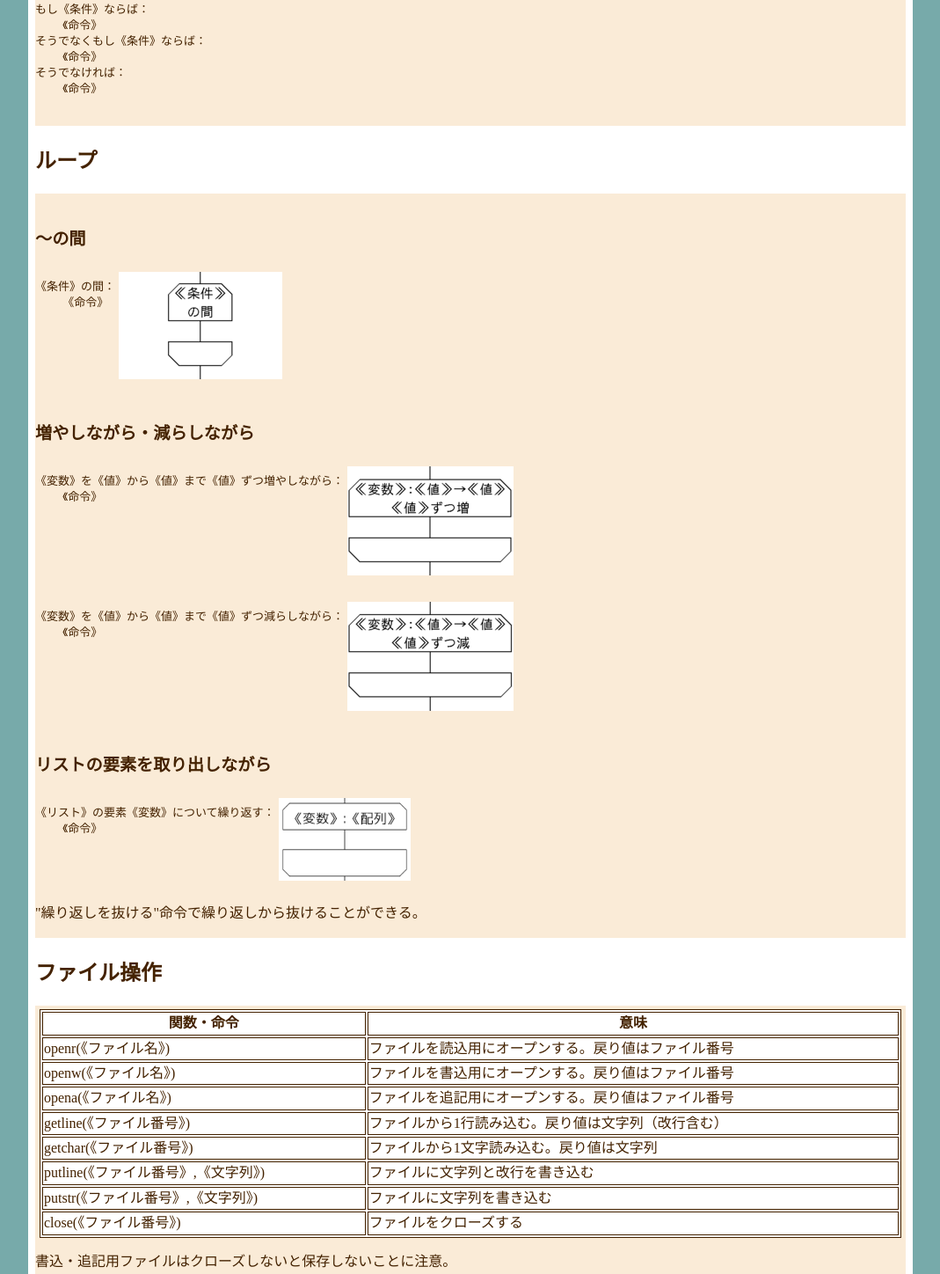
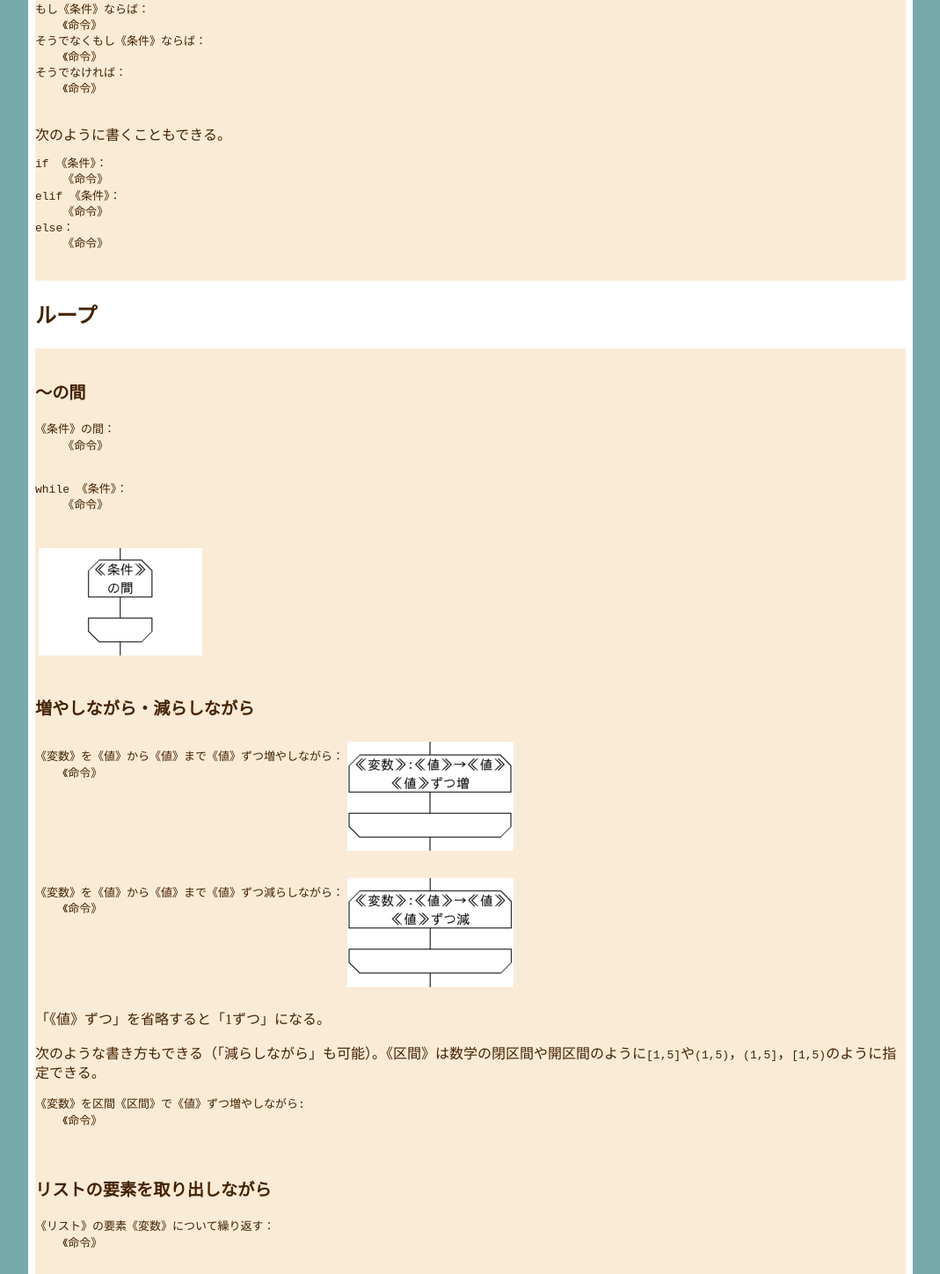
Before and after one commit to watayan/PyPEN, a website: page manual/syntax.html in a window 1280 px wide. Shown: the part 5626-7074 px from the top of the page at 88% size, without its empty margins (105-1174 px from the left). Drawn offline with Linux system fonts and the light colour scheme.

Commit message:
マニュアルの改訂。

```diff
--- a/manual/syntax.html
+++ b/manual/syntax.html
@@ -200,6 +200,7 @@ aに[7,8]を連結する
         <pre class="code">
 表示する(《値》)
 《値》を表示する
+print(《値》)
         </pre>
         <p class="flowchart">
             <img src="flowoutput.png" alt="表示">
@@ -235,6 +236,16 @@ aに[7,8]を連結する
 そうでなければ：
     《命令》
         </pre>
+        次のように書くこともできる。
+    <pre>
+if 《条件》：
+    《命令》
+elif 《条件》：
+    《命令》
+else：
+    《命令》
+        </pre>
+
         </div>
         <p class="flowchart">
             <img src="flowif.png" alt="分岐">
@@ -243,8 +254,13 @@ aに[7,8]を連結する
         <h2>ループ</h2>
         <div class="part">
         <h3>〜の間</h3>
-        <pre class="code">
+        <pre>
 《条件》の間：
+    《命令》
+        </pre>
+
+        <pre>
+while 《条件》：
     《命令》
         </pre>
         <p class="flowchart">
@@ -265,15 +281,29 @@ aに[7,8]を連結する
         <p class="flowchart">
             <img src="flowfordec.png" alt="ループ">
         </p>
+        <p>
+            「《値》ずつ」を省略すると「1ずつ」になる。
+        </p>
+        <p>
+        次のような書き方もできる（「減らしながら」も可能）。《区間》は数学の閉区間や開区間のように<code>[1,5]</code>や<code>(1,5)</code>，<code>(1,5]</code>，<code>[1,5)</code>のように指定できる。</p>
+        <pre>
+《変数》を区間《区間》で《値》ずつ増やしながら:
+    《命令》
+        </pre>
         <h3>リストの要素を取り出しながら</h3>
-        <pre class="code">
+        <pre>
 《リスト》の要素《変数》について繰り返す：
+    《命令》
+        </pre>
+        または
+        <pre>
+for 《変数》 in 《リスト》：
     《命令》
         </pre>
         <p class="flowchart">
             <img src="flowfor.png" alt="ループ">
         </p>
-        <p>"繰り返しを抜ける"命令で繰り返しから抜けることができる。</p>
+        <p>どのループについても"繰り返しを抜ける"命令で繰り返しから抜けることができる。</p>
         </div>
         <h2>ファイル操作</h2>
         <div class="part">
@@ -334,9 +364,15 @@ aに[7,8]を連結する
      …
     《値》を返す
     </pre>
+    または
+    <pre>
+def hoge(x)：
+     …
+    《値》を返す
+    </pre>
     <p>以前は値を返すか返さないかで関数・手続きと分けていたが，関数に一本化した。引数を取らない場合であってもカッコが必要（定義するときも呼び出すときも）。「関数を抜ける」で関数の途中から抜けることもできる。</p>
     </div>
-    <p>Python風のインデントが合ってないとエラーになります。インデントする前の行末は"："が必要です。</p>
+    <p>Python風のインデントが合ってないとエラーになる。インデントする前の行末は"："が必要。</p>
     </div>
     </body>
 </html>
```
